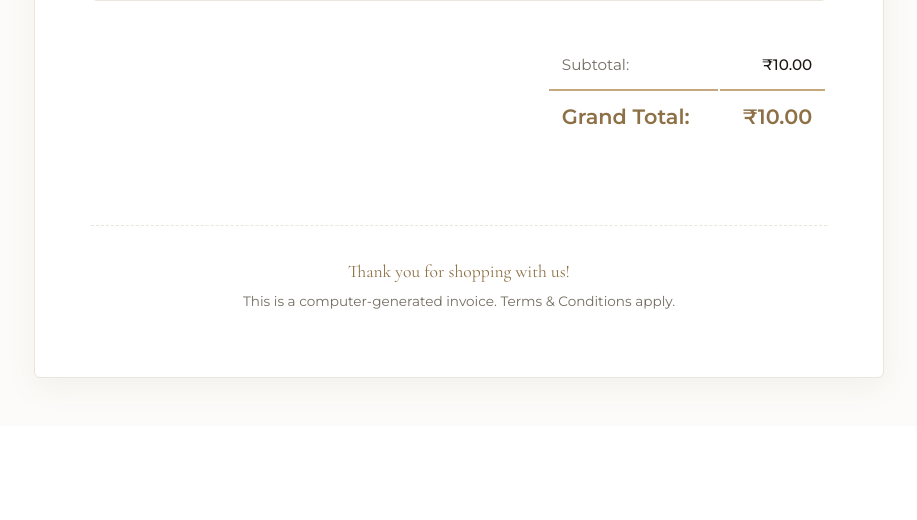
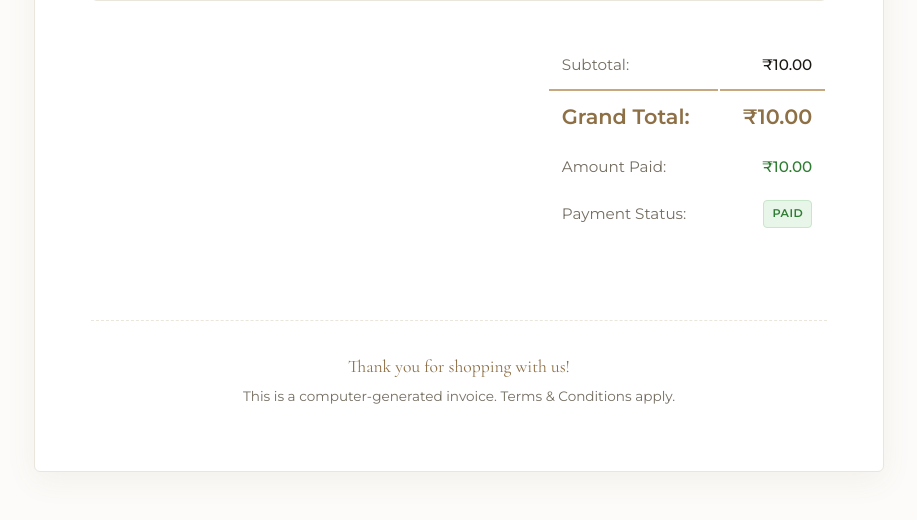
Before and after one commit to rav2305/Fabrix-Final-, a Flask app: page /invoice/1 in a window 1280 px wide. Shown: the part 870-1390 px from the top of the page, without its empty margins (311-1228 px from the left). Before the commit the page ends 1258 px from the top, so only its background shows below. Run offline with Flask 3, Linux system fonts and the light colour scheme; a user stored in the database is signed in; tables that the repository leaves empty hold one stand-in row (values such as "Sample post").

Commit message:
Implement partial payments support, ORD- prefix generation, and custom retail WhatsApp template details

```diff
--- a/app.py
+++ b/app.py
@@ -373,7 +373,7 @@ def create_invoice():
         # Count number of invoices today to generate sequential ID
         today_start = datetime.now().replace(hour=0, minute=0, second=0, microsecond=0)
         today_count = Invoice.query.filter(Invoice.date_created >= today_start).count()
-        invoice_number = f"FAB-{date_str}-{str(today_count + 1).zfill(3)}"
+        invoice_number = f"ORD-{date_str}-{str(today_count + 1).zfill(3)}"
 
         # Calculate pricing
         subtotal = 0.0
@@ -403,6 +403,21 @@ def create_invoice():
 
         final_amount = max(0.0, subtotal - discount)
 
+        # Capture paid amount and calculate status
+        amount_paid_raw = request.form.get('amount_paid', '').strip()
+        if amount_paid_raw == '':
+            amount_paid = final_amount
+        else:
+            amount_paid = float(amount_paid_raw)
+
+        if amount_paid >= final_amount:
+            amount_paid = final_amount
+            payment_status = 'Paid'
+        elif amount_paid > 0:
+            payment_status = 'Partial'
+        else:
+            payment_status = 'Unpaid'
+
         # Save invoice record
         invoice = Invoice(
             invoice_number=invoice_number,
@@ -411,6 +426,8 @@ def create_invoice():
             discount=discount,
             total_amount=subtotal,
             final_amount=final_amount,
+            amount_paid=amount_paid,
+            payment_status=payment_status,
             payment_method=payment_method,
             items=invoice_items
         )
@@ -429,25 +446,18 @@ def create_invoice():
 def invoice_detail(invoice_id):
     invoice = Invoice.query.get_or_404(invoice_id)
 
-    # Generate WhatsApp message body
-    items_list_str = ""
-    for item in invoice.items:
-        items_list_str += f"- {item.product_name} (Qty: {item.quantity}) @ ₹{item.selling_price:.2f} = ₹{(item.selling_price * item.quantity):.2f}\n"
+    # Generate WhatsApp message body based on exact user requested template
+    customer_name = invoice.customer_name or 'PREET'
+    total_display = f"{int(invoice.final_amount)}" if invoice.final_amount.is_integer() else f"{invoice.final_amount:,.2f}"
 
     msg_template = (
-        f"*FABRIX INVOICE*\n"
-        f"Invoice No: {invoice.invoice_number}\n"
-        f"Date: {invoice.date_created.strftime('%d-%b-%Y %I:%M %p')}\n"
-        f"Customer: {invoice.customer_name or 'Walk-in'}\n"
-        f"----------------------------------\n"
-        f"*Items:*\n"
-        f"{items_list_str}"
-        f"----------------------------------\n"
-        f"Subtotal: ₹{invoice.total_amount:.2f}\n"
-        f"Discount: ₹{invoice.discount:.2f}\n"
-        f"*Grand Total: ₹{invoice.final_amount:.2f}*\n"
-        f"Payment Method: {invoice.payment_method}\n\n"
-        f"Thank you for shopping at Fabrix!"
+        f"Hello {customer_name},\n\n"
+        f"Thanks for visiting Fabrix and shopping with us! 🛍️\n\n"
+        f"Join our community to stay updated with new collections and deals:  https://chat.whatsapp.com/DOkCF1xxaQeB0kjzjLu8UR\n\n"
+        f"Your invoice for order #{invoice.invoice_number} is attached here.\n"
+        f"Total: ₹{total_display}\n\n"
+        f"📍 SUPER MALL-2, FF/152, Infocity, Gandhinagar, Gujarat 382007\n\n"
+        f"Thanks again for your purchase—hope to see you again soon! 💫"
     )
 
     # URL encode parameters
--- a/models.py
+++ b/models.py
@@ -41,8 +41,14 @@ class Invoice(db.Model):
     total_amount = db.Column(db.Float, nullable=False, default=0.0)
     discount = db.Column(db.Float, nullable=False, default=0.0)
     final_amount = db.Column(db.Float, nullable=False, default=0.0)
+    amount_paid = db.Column(db.Float, nullable=False, default=0.0)  # Amount actually paid
+    payment_status = db.Column(db.String(20), nullable=False, default='Paid')  # 'Paid', 'Partial', 'Unpaid'
     payment_method = db.Column(db.String(50), nullable=False, default='Cash')  # Cash, Card, UPI, etc.
     items = db.relationship('InvoiceItem', backref='invoice', lazy=True, cascade="all, delete-orphan")
+
+    @property
+    def outstanding_amount(self):
+        return max(0.0, self.final_amount - self.amount_paid)
 
 class InvoiceItem(db.Model):
     __tablename__ = 'invoice_items'
--- a/templates/base.html
+++ b/templates/base.html
@@ -5,7 +5,7 @@
     <meta name="viewport" content="width=device-width, initial-scale=1.0">
     <title>{% block title %}Fabrix Admin{% endblock %}</title>
     <!-- Google Fonts & Line Icons -->
-    <link rel="stylesheet" href="{{ url_for('static', filename='css/style.css') }}">
+    <link rel="stylesheet" href="{{ url_for('static', filename='css/style.css') }}?v=1.2">
     <link rel="stylesheet" href="https://cdnjs.cloudflare.com/ajax/libs/font-awesome/6.4.0/css/all.min.css">
     {% block head %}{% endblock %}
 </head>
--- a/templates/invoice_detail.html
+++ b/templates/invoice_detail.html
@@ -114,6 +114,32 @@
                 <td>Grand Total:</td>
                 <td style="text-align: right;">₹{{ "{:,.2f}".format(invoice.final_amount) }}</td>
             </tr>
+            <tr>
+                <td style="color: var(--text-secondary);">Amount Paid:</td>
+                <td style="text-align: right; font-weight: 500; color: #2E7D32;">
+                    ₹{{ "{:,.2f}".format(invoice.amount_paid) }}
+                </td>
+            </tr>
+            {% if invoice.outstanding_amount > 0 %}
+            <tr>
+                <td style="color: var(--text-secondary); font-weight: 500;">Due Balance:</td>
+                <td style="text-align: right; font-weight: 600; color: #C62828;">
+                    ₹{{ "{:,.2f}".format(invoice.outstanding_amount) }}
+                </td>
+            </tr>
+            {% endif %}
+            <tr>
+                <td style="color: var(--text-secondary);">Payment Status:</td>
+                <td style="text-align: right;">
+                    {% if invoice.payment_status == 'Paid' %}
+                    <span class="badge badge-success" style="font-size: 0.7rem; padding: 0.25rem 0.5rem;">Paid</span>
+                    {% elif invoice.payment_status == 'Partial' %}
+                    <span class="badge badge-warning" style="font-size: 0.7rem; padding: 0.25rem 0.5rem;">Partial</span>
+                    {% else %}
+                    <span class="badge badge-danger" style="font-size: 0.7rem; padding: 0.25rem 0.5rem;">Unpaid</span>
+                    {% endif %}
+                </td>
+            </tr>
         </table>
     </div>
 
```
Also changed, not shown: templates/invoice_create.html (+17 -0 lines).
